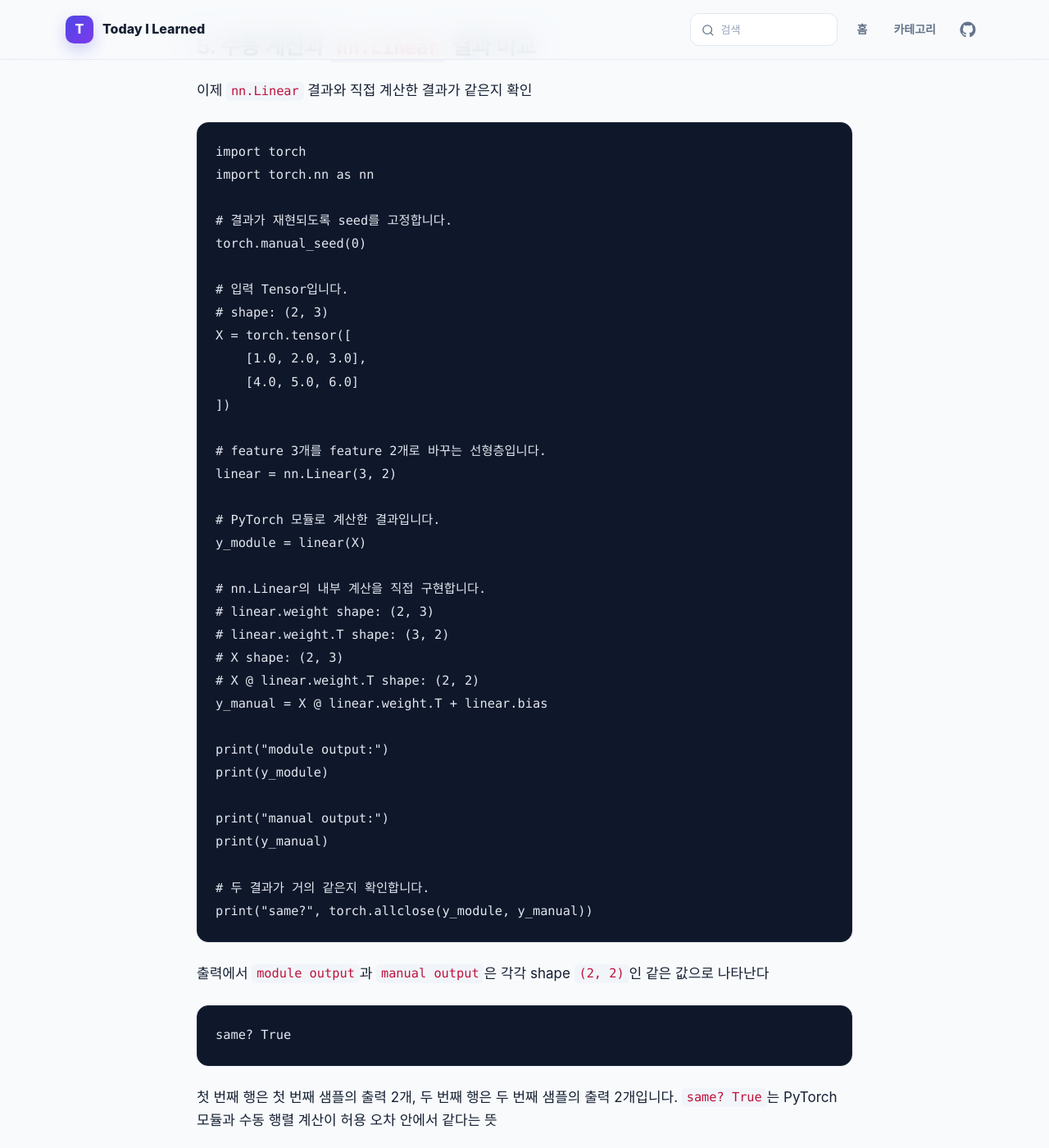
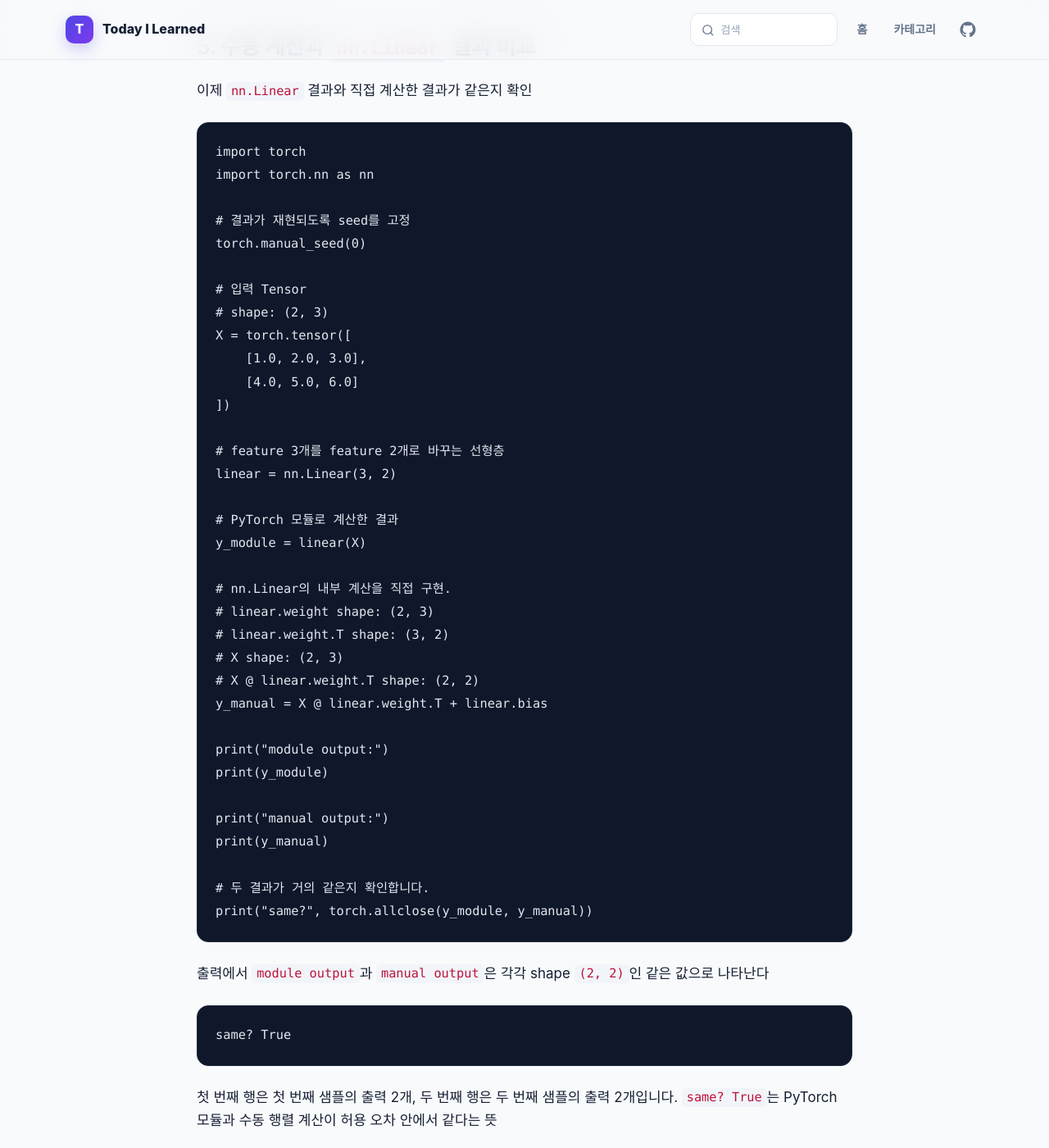
Before and after one commit to yshzjq/TIL, a Jekyll site: the page built from deep-learning/3-3강 가중치 편향과 nn.Linear.md, in a window 1280 px wide and 1400 px high, scrolled down 4454 px. Shown: the whole window at 82% size. Built offline with Jekyll 4.4.1, drawn with Linux system fonts in a browser that asks for light colours; some of the changed text lies outside the part shown.

Commit message:
글 수정: 3-3강 가중치 편향과 nn.Linear

````diff
--- a/deep-learning/3-3강 가중치 편향과 nn.Linear.md
+++ b/deep-learning/3-3강 가중치 편향과 nn.Linear.md
@@ -1,20 +1,19 @@
 ---
 title: 3-3강 가중치 편향과 nn.Linear
 date: 2026-08-20
-updated: 2026-08-20
+updated: 2026-08-24
 description: KANT 강의 '3-3강 가중치 편향과 nn.Linear' 정리
 ---
 
 ## 1. 이번에 우리가 배울 것
 
-
-```
+```plain
 nn.Linear(3, 5)
 ```
 
 이 한 줄은 단순해 보이지만 내부에는 다음 parameter가 들어 있다.
 
-```
+```plain
 weight
 bias
 ```
@@ -28,9 +27,9 @@
 
 ## 2. `nn.Linear`는 무엇을 하는 층인가요?
 
-`nn.Linear`는 이름은 Linear이지만, 기본값 `bias=True`일 때는 선형 변환에 편향을 더한 **아핀 변환(affine transformation)**이다.<br> 입력 Tensor의 마지막 차원을 새로운 feature 차원으로 변환합니다.
+`nn.Linear`는 이름은 Linear이지만, 기본값 `bias=True`일 때는 선형 변환에 편향을 더한 \*\*아핀 변환(affine transformation)\*\*이다.<br> 입력 Tensor의 마지막 차원을 새로운 feature 차원으로 변환합니다.
 
-```
+```plain
 입력 shape : (batch_size, in_features)
 출력 shape : (batch_size, out_features)
 ```
@@ -53,11 +52,10 @@
 
 출력
 
-```
+```plain
 X shape: torch.Size([4, 3])
 Y shape: torch.Size([4, 5])
 ```
-
 
 nn.Linear(3, 5)는 입력 feature 3개를 출력 feature 5개로 바꾸는 층입니다. batch size 4는 그대로 유지된다
 
@@ -71,13 +69,13 @@
 | `out_features` | 출력 샘플 하나가 가질 feature 수 |
 
 ```python
-# [앞 셀 실행] 2절에서 import torch.nn as nn을 실행했습니다.
+# [앞 셀 실행] 2절에서 import torch.nn as nn을 실행했다.
 linear = nn.Linear(in_features=3, out_features=5)
 ```
 
 코드 의미
 
-```
+```plain
 샘플 하나의 입력 길이 3
 샘플 하나의 출력 길이 5
 ```
@@ -88,12 +86,13 @@
 
 `nn.Linear(3, 5)`를 만들면 내부적으로 다음 parameter가 생성된다.
 
-```
+```plain
 weight shape: (5, 3)
 bias shape  : (5,)
 ```
 
 직접 확인
+
 ```python
 import torch
 import torch.nn as nn
@@ -106,14 +105,14 @@
 
 출력
 
-```
+```plain
 weight shape: torch.Size([5, 3])
 bias shape  : torch.Size([5])
 ```
 
 weight가 (3, 5)일 것 같지만 PyTorch에서는 (out_features, in_features) 순서로 저장
 
-```
+```plain
 weight shape = (out_features, in_features)
 bias shape   = (out_features,)
 ```
@@ -126,23 +125,23 @@
 import torch
 import torch.nn as nn
 
-# 결과가 재현되도록 seed를 고정합니다.
+# 결과가 재현되도록 seed를 고정
 torch.manual_seed(0)
 
-# 입력 Tensor입니다.
+# 입력 Tensor
 # shape: (2, 3)
 X = torch.tensor([
     [1.0, 2.0, 3.0],
     [4.0, 5.0, 6.0]
 ])
 
-# feature 3개를 feature 2개로 바꾸는 선형층입니다.
+# feature 3개를 feature 2개로 바꾸는 선형층
 linear = nn.Linear(3, 2)
 
-# PyTorch 모듈로 계산한 결과입니다.
+# PyTorch 모듈로 계산한 결과
 y_module = linear(X)
 
-# nn.Linear의 내부 계산을 직접 구현합니다.
+# nn.Linear의 내부 계산을 직접 구현.
 # linear.weight shape: (2, 3)
 # linear.weight.T shape: (3, 2)
 # X shape: (2, 3)
@@ -161,21 +160,21 @@
 
 출력에서 `module output`과 `manual output`은 각각 shape `(2, 2)`인 같은 값으로 나타난다
 
-```
+```plain
 same? True
 ```
 
 첫 번째 행은 첫 번째 샘플의 출력 2개, 두 번째 행은 두 번째 샘플의 출력 2개입니다. `same? True`는 PyTorch 모듈과 수동 행렬 계산이 허용 오차 안에서 같다는 뜻
 
-`nn.Linear(in_features, out_features)`의 계산은 다음처럼 이해할 수 있습니다.
+`nn.Linear(in_features, out_features)`의 계산은 다음처럼 이해할 수 있다.
 
-```
+```plain
 output = input @ weight.T + bias
 ```
 
 linear.weight는 nn.Linear 층 안에 들어 있는 실제 가중치 파라미터 Tensor를 의미
 
-```
+```plain
 linear.weight.shape = (2, 3)
 ```
 
@@ -186,7 +185,7 @@
 
 `nn.Linear(3, 5)`의 parameter 수는 다음과 같습니다.
 
-```
+```plain
 weight 수 = out_features * in_features = 5 * 3 = 15
 bias 수   = out_features = 5
 합계      = 20
@@ -227,7 +226,7 @@
 
 예상 출력
 
-```
+```plain
 0.weight torch.Size([5, 3]) numel= 15
 0.bias torch.Size([5]) numel= 5
 2.weight torch.Size([2, 5]) numel= 10
@@ -235,7 +234,7 @@
 ```
 
 여기서 `0.weight`의 `0`은 `nn.Sequential` 안에서 첫 번째 모듈이라는 뜻<br>
-`2.weight`는 세 번째 모듈입니다.<br>
+`2.weight`는 세 번째 모듈<br>
 중간의 `ReLU()`는 학습 parameter가 없기 때문에 출력되지 않는다.
 
 ## 8. 자주 하는 실수
@@ -278,13 +277,14 @@
 
 출력
 
-```
+```plain
 torch.Size([5, 10])
 ```
 
 ### 실수 3. 마지막 차원 확인을 안 하기
 
 `nn.Linear`는 입력 Tensor의 마지막 차원을 본다
+
 ```python
 X = torch.randn(2, 4, 10)
 linear = nn.Linear(10, 5)
@@ -295,7 +295,7 @@
 
 출력은 다음과 같습니다.
 
-```
+```plain
 torch.Size([2, 4, 5])
 ```
 
````
